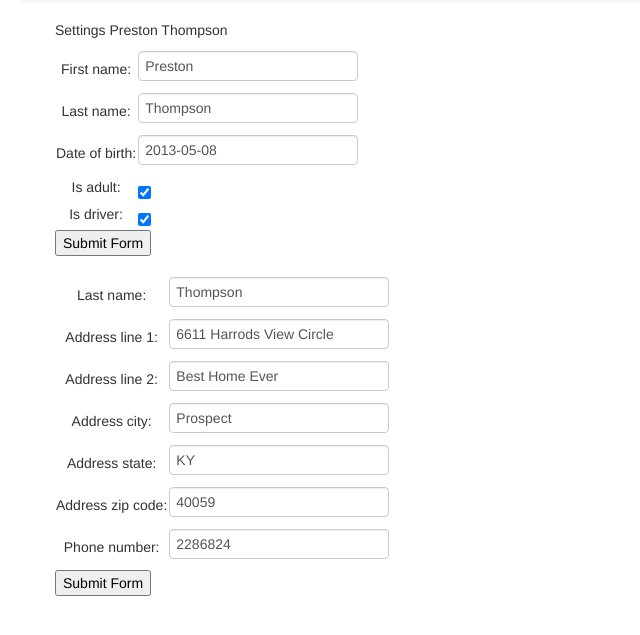
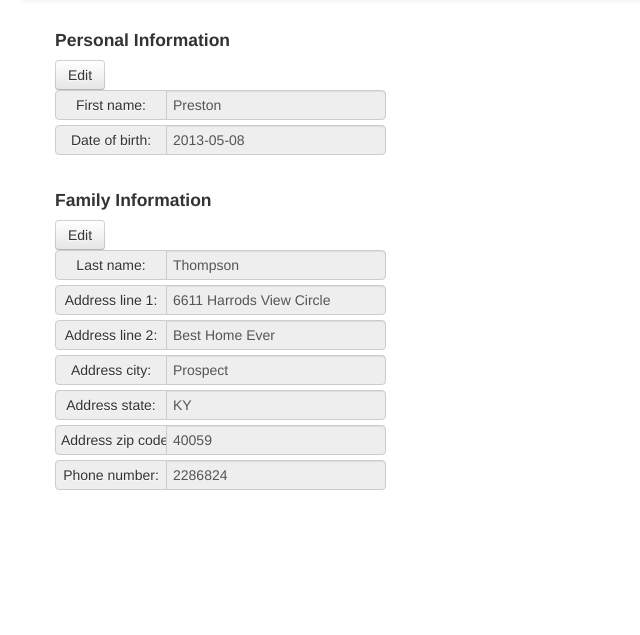
Before and after one commit to rodmk/packplanner, a Django app: page /settings/ in a window 1280 px wide. Shown: the part 42-677 px from the top of the page, without its empty margins (0-640 px from the left). Run offline with Django 3.2, Linux system fonts and the light colour scheme; a user stored in the database is signed in; data comes from the database, SQL or seed files in the repository; parts of the project's set-up code (start-up, migrations or seed data) failed here and were passed over; some libraries are stand-ins or nearby versions.

Commit message:
Updated settings page. Much snappier now.

```diff
--- a/pack/models.py
+++ b/pack/models.py
@@ -58,6 +58,10 @@ class FamilyForm(ModelForm):
 	class Meta:
 		model = Family
 		exclude = ("contacts",)
+	def __init__(self, *args, **kwargs):
+		super(FamilyForm, self).__init__(*args, **kwargs)
+		for field in self.fields.values():
+			field.widget.attrs['class'] = "familyFormField"
 
 class Child(models.Model):
 	family = models.ForeignKey(Family, related_name="children")
@@ -70,7 +74,8 @@ class Child(models.Model):
 class FamilyMember(models.Model):
 	user = models.OneToOneField(User, related_name="user_account", null=True)
 	first_name = models.CharField(max_length=40)
-	last_name = models.CharField(max_length=40)
+	last_name = models.CharField(max_length=40) # TODO: all family members have the same family name
+												#       nuke this field sometime
 	date_of_birth = models.DateField()
 	timestamp = models.DateTimeField() # TODO: nuke this field sometime
 	family = models.ForeignKey(Family, related_name="family_members")
@@ -83,7 +88,11 @@ class FamilyMember(models.Model):
 class FamilyMemberForm(ModelForm):
 	class Meta:
 		model = FamilyMember
-		exclude = ("user", "timestamp", "family")
+		exclude = ("user", "last_name", "timestamp", "family", "is_adult", "is_driver")
+	def __init__(self, *args, **kwargs):
+		super(FamilyMemberForm, self).__init__(*args, **kwargs)
+		for field in self.fields.values():
+			field.widget.attrs['class'] = "familyMemberFormField"
 
 class Schedule(models.Model):
 	name = models.CharField(max_length=100)
--- a/packplanner/templates/settings.html
+++ b/packplanner/templates/settings.html
@@ -1,10 +1,77 @@
 {% extends "base.html" %}
 
 {% block extrahead %}
-	<style>
+	<style type="text/css">
 	</style>
 
 	<script type="text/javascript">
+		$(document).ready(function() {
+			// initialize state for form
+			$(".familyMemberFormField").each(function(i, field) {
+				$(field).attr("readonly", true);
+			})
+
+			$("#submit_pform").hide();
+			$("#cancel_pinfo_btn").hide();
+
+			$(".familyFormField").each(function(i, field) {
+				$(field).attr("readonly", true);
+			})
+
+			$("#submit_fform").hide();
+			$("#cancel_finfo_btn").hide();
+
+			// save/restore state functionality
+			// source: http://stackoverflow.com/questions/10640355/how-to-discard-form-changes
+		    $('form').find(':input').each(function(i, elem) {
+		        var input = $(elem);
+		        input.data('initialState', input.val());
+		    });
+
+			function restore() {
+			    $('form').find(':input').each(function(i, elem) {
+			         var input = $(elem);
+			         input.val(input.data('initialState'));
+			    });
+			}
+
+			// form button functions
+			$("#edit_pinfo_btn").click(function() {
+				$(".familyMemberFormField").each(function(i, field) {
+					$(field).attr("readonly", false);
+				})
+				$("#submit_pform").show("fast");
+				$("#cancel_pinfo_btn").show("fast");
+			});
+
+			$("#cancel_pinfo_btn").click(function(event) {
+				event.preventDefault();
+				$(".familyMemberFormField").each(function(i, field) {
+					$(field).attr("readonly", true);
+				})
+				$("#submit_pform").hide("fast");
+				$("#cancel_pinfo_btn").hide("fast");
+				restore();
+			});
+
+			$("#edit_finfo_btn").click(function() {
+				$(".familyFormField").each(function(i, field) {
+					$(field).attr("readonly", false);
+				})
+				$("#submit_fform").show("fast");
+				$("#cancel_finfo_btn").show("fast");
+			});
+
+			$("#cancel_finfo_btn").click(function(event) {
+				event.preventDefault();
+				$(".familyFormField").each(function(i, field) {
+					$(field).attr("readonly", true);
+				})
+				$("#submit_fform").hide("fast");
+				$("#cancel_finfo_btn").hide("fast");
+				restore();
+			});
+		})
 	</script>
 {% endblock %}
 
@@ -14,21 +81,41 @@ class="active"
 
 {% block content %}
 	<div class="container">
-		<p>Settings {{ user }}</p>
+		<div class="row-fluid">
+			<h4>Personal Information</h4>
+			<!-- TODO(rodmk): right-align with button inline with header -->
+			<button class="btn" id="edit_pinfo_btn">Edit</button>
+		<div>
 		<form method="post" action=""> {% csrf_token %}
-			<table>
-				{{ pform }}
-			</table>
+			{% for field in pform %}
+			<div class="row-fluid">
+				<div class="input-prepend">
+					<span class="add-on" style="width: 100px;">{{ field.label_tag }}</span>
+					{{ field }}
+				</div>
+			</div>
+			{% endfor %}
 			<input type="hidden" name="form-type" value="personal-form"/>
-			<input type="submit" value="Submit Form"/>
+			<input class="btn btn-success" type="submit" id="submit_pform" value="Save"/>
+			<button class="btn" id="cancel_pinfo_btn">Cancel</button>
 		</form>
 
+		<div class="row-fluid">
+			<h4>Family Information</h4>
+			<button class="btn" id="edit_finfo_btn">Edit</button>
+		<div>
 		<form method="post" action=""> {% csrf_token %}
-			<table>
-				{{ fform }}
-			</table>
+			{% for field in fform %}
+			<div class="row-fluid">
+				<div class="input-prepend">
+					<span class="add-on" style="width: 100px;">{{ field.label_tag }}</span>
+					{{ field }}
+				</div>
+			</div>
+			{% endfor %}
 			<input type="hidden" name="form-type" value="family-form"/>
-			<input type="submit" value="Submit Form"/>
+			<input class="btn btn-success" type="submit" id="submit_fform" value="Save"/>
+			<button class="btn" id="cancel_finfo_btn">Cancel</button>
 		</form>
  	</div>
 {% endblock %}
```
